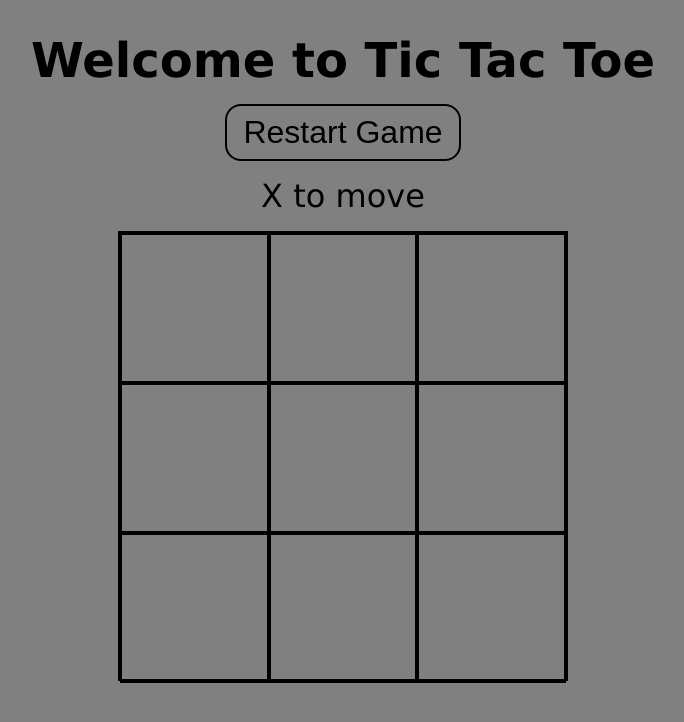
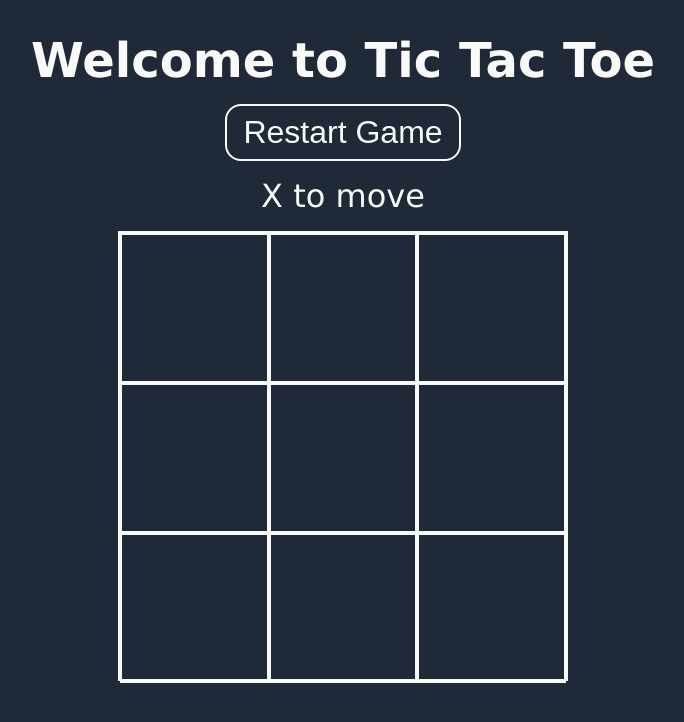
Before and after one commit to Alejandro2004programs/Tic-Tac-Toe, a plain HTML site: page index.html in a window 1280 px wide. Shown: the whole page, without its empty margins (297-981 px from the left). Drawn offline with Linux system fonts and the light colour scheme.

Commit message:
added a better background color and text/border color

```diff
--- a/styles.css
+++ b/styles.css
@@ -15,7 +15,8 @@ body {
     font-size: 24px;
     font-family: Verdana, Arial, sans-serif;
     height: 700px;
-    background-color: gray;
+    background-color: #1F2937;
+    color: #F9FAF8;
 }
 
 .title {
@@ -28,7 +29,7 @@ body {
     flex-direction: column;
     width: 450px;
     height: 450px;
-    border: 2px solid black;
+    border: 2px solid #F9FAF8;
 }
 
 .displayRow {
@@ -36,17 +37,13 @@ body {
 }
 
 .square {
-    border: 2px solid black;
+    border: 2px solid #F9FAF8;
     height: 150px;
     width: 150px;
     font-size: 128px;
     display: flex;
     justify-content: center;
     align-items: center;
-}
-
-.gameContainer {
-
 }
 
 .gameStatusText {
@@ -61,8 +58,9 @@ body {
     font-size: 32px;
     padding: 8px 16px;
     border-radius: 16px;
-    background-color: gray;
-    border: 2px solid black
+    background-color: #1F2937;
+    color: #F9FAF8;
+    border: 2px solid #F9FAF8;
 }
 
 .restartButton:hover {
```
